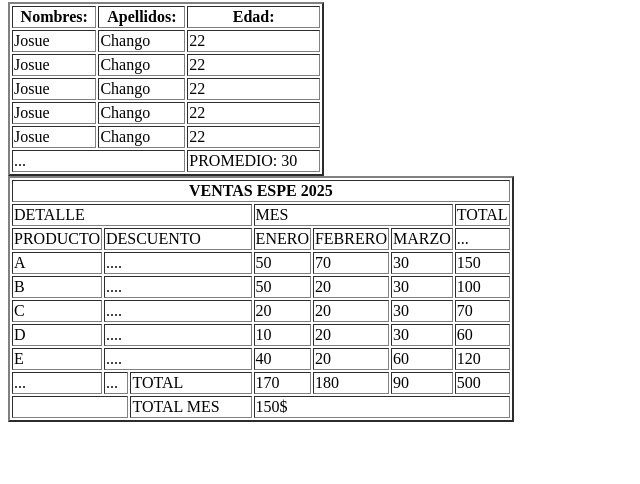
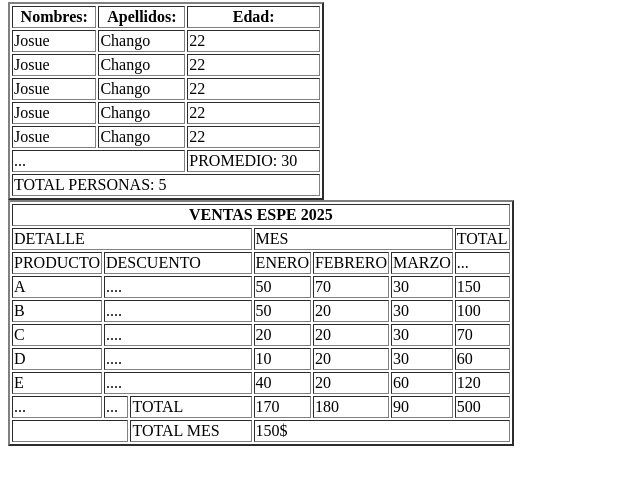
Before and after one commit to Josue-Chango/Programacion_web_27811, a plain HTML site: page Parcial1/PRY_TABLAS/index.html in a window 1280 px wide. Shown: the part 78-562 px from the top of the page, without its empty margins (0-640 px from the left). Drawn offline with Linux system fonts and the light colour scheme.

Commit message:
pequeño cambio

```diff
--- a/Parcial1/PRY_TABLAS/index.html
+++ b/Parcial1/PRY_TABLAS/index.html
@@ -33,6 +33,11 @@
         </tbody>
         <tfoot>
             <tr><td colspan="2">...</td><td>PROMEDIO: 30</td></tr>
+            <tr>
+                <td colspan="3">
+                    TOTAL PERSONAS: 5
+                </td>
+            </tr>
         </tfoot>
      </table>
 
```
